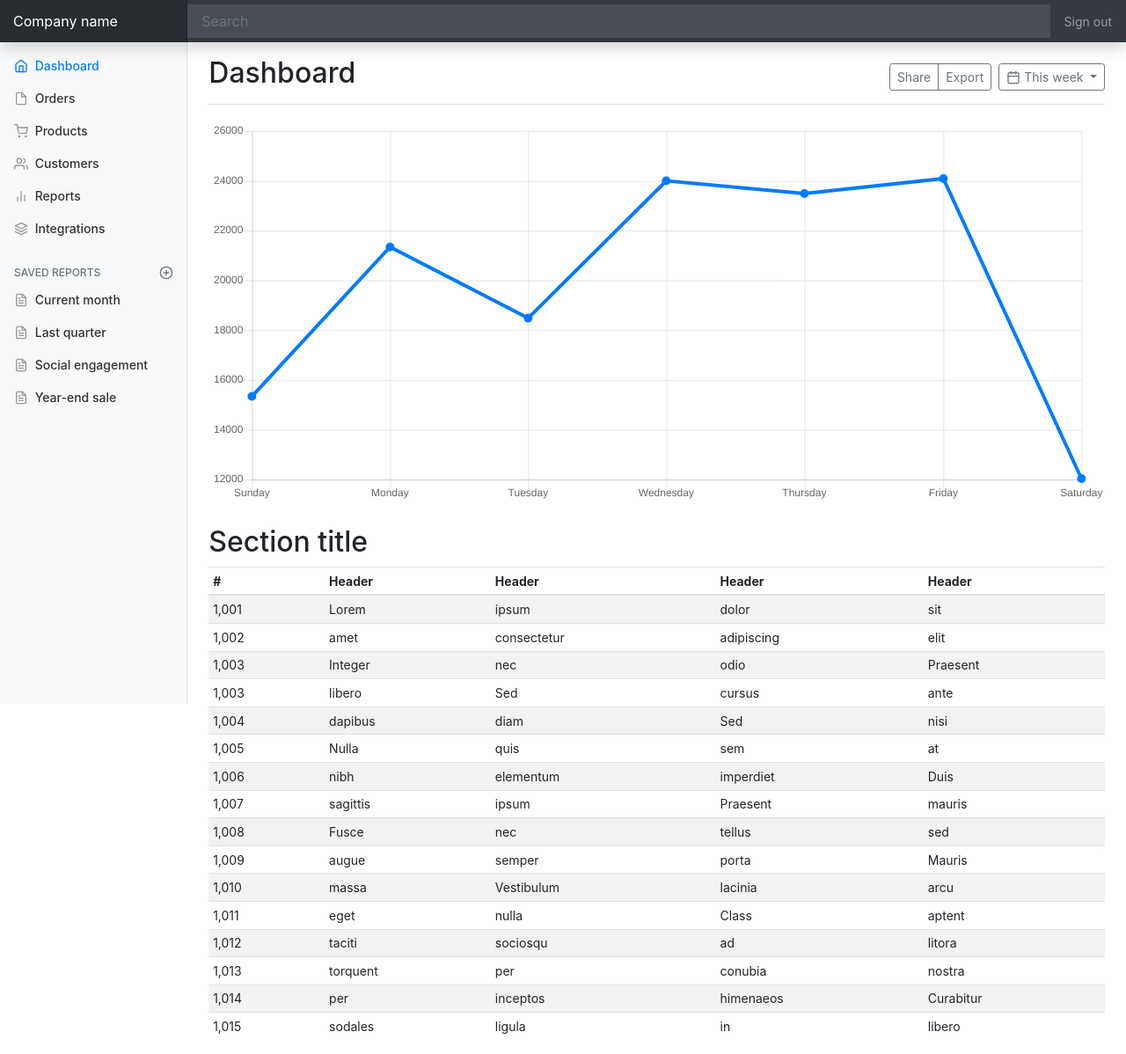
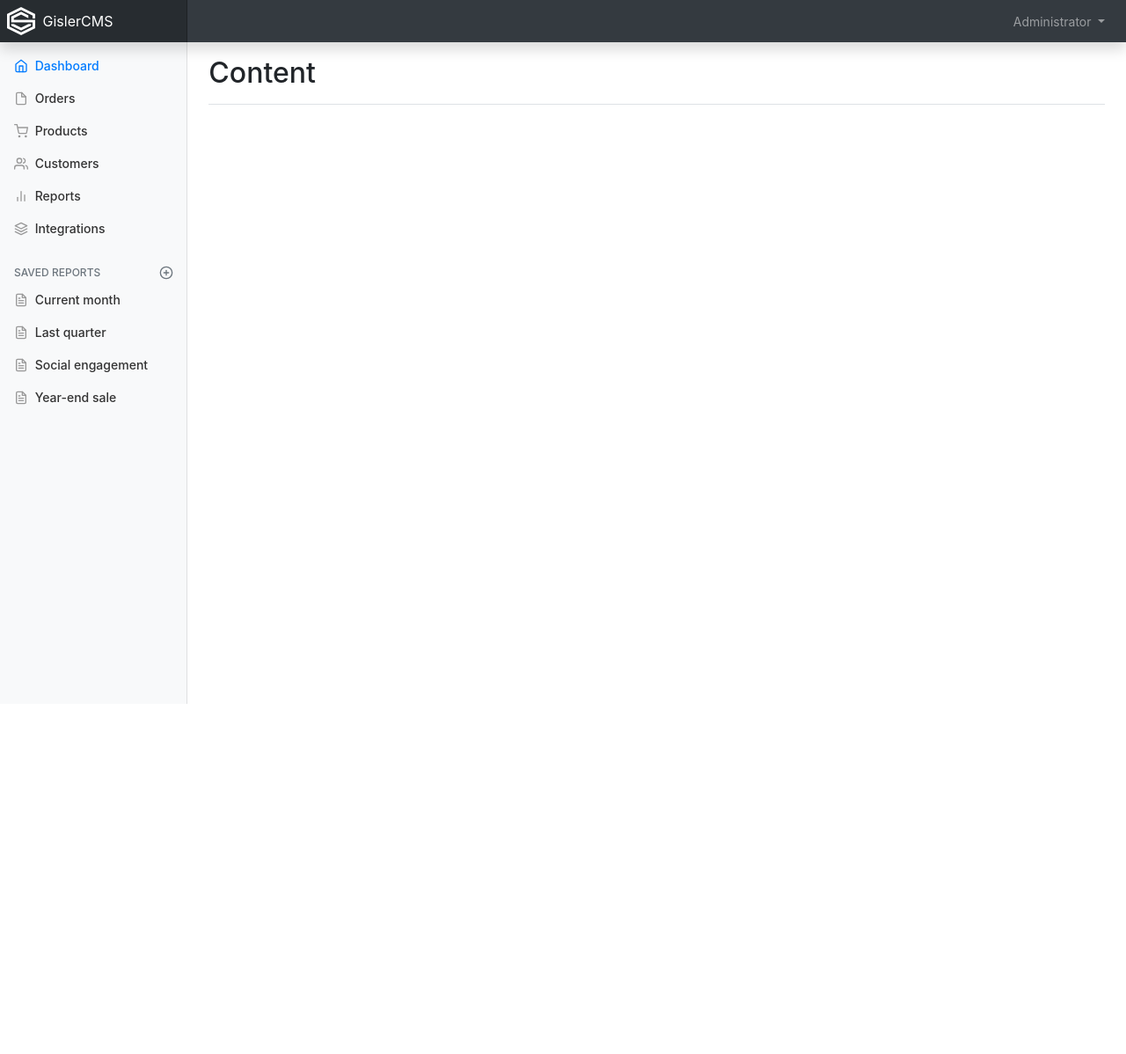
Before and after one commit to dominicgisler/gislercms, a PHP site: template templates/index.twig in a window 1280 px wide. Shown: the whole page at 88% size. After the commit the page ends 800 px from the top, so only its background shows below. Run offline with PHP 8.4, Linux system fonts and the light colour scheme; the template is opened without the code that fills it, so the values that code supplies are empty; some libraries are stand-ins or nearby versions.

Commit message:
changed templates

```diff
--- a/public/js/script.js
+++ b/public/js/script.js
@@ -1,53 +1,9 @@
-/* globals Chart:false, feather:false */
+/* globals feather:false */
 
 (function () {
-  'use strict'
+  'use strict';
 
-  feather.replace()
+  feather.replace();
 
-  // Graphs
-  var ctx = document.getElementById('myChart')
-  // eslint-disable-next-line no-unused-vars
-  var myChart = new Chart(ctx, {
-    type: 'line',
-    data: {
-      labels: [
-        'Sunday',
-        'Monday',
-        'Tuesday',
-        'Wednesday',
-        'Thursday',
-        'Friday',
-        'Saturday'
-      ],
-      datasets: [{
-        data: [
-          15339,
-          21345,
-          18483,
-          24003,
-          23489,
-          24092,
-          12034
-        ],
-        lineTension: 0,
-        backgroundColor: 'transparent',
-        borderColor: '#007bff',
-        borderWidth: 4,
-        pointBackgroundColor: '#007bff'
-      }]
-    },
-    options: {
-      scales: {
-        yAxes: [{
-          ticks: {
-            beginAtZero: false
-          }
-        }]
-      },
-      legend: {
-        display: false
-      }
-    }
-  })
-}())
+
+}());
--- a/templates/layout.twig
+++ b/templates/layout.twig
@@ -14,12 +14,22 @@
     <link href="{{ base_url() }}/css/style.css" rel="stylesheet">
 </head>
 <body>
-<nav class="navbar navbar-dark fixed-top bg-dark flex-md-nowrap p-0 shadow">
-    <a class="navbar-brand col-sm-3 col-md-2 mr-0" href="#">Company name</a>
-    <input class="form-control form-control-dark w-100" type="text" placeholder="Search" aria-label="Search">
+<nav class="navbar navbar-dark navbar-expand-md fixed-top bg-dark flex-md-nowrap p-0 shadow justify-content-between">
+    <a class="navbar-brand col-sm-3 col-md-2 mr-0 p-2" href="{{ base_url() }}">
+        <img src="{{ base_url() }}/img/logo-white-small.png" width="32" height="32">
+        <span class="align-middle ml-1">GislerCMS</span>
+    </a>
     <ul class="navbar-nav px-3">
-        <li class="nav-item text-nowrap">
-            <a class="nav-link" href="#">Sign out</a>
+        <li class="nav-item dropdown">
+            <a class="nav-link dropdown-toggle" href="#" id="navbarDropdown" role="button" data-toggle="dropdown" aria-haspopup="true" aria-expanded="false">
+                Administrator
+            </a>
+            <div class="dropdown-menu dropdown-menu-right" aria-labelledby="navbarDropdown">
+                <a class="dropdown-item" href="#">Profil</a>
+                <a class="dropdown-item" href="#">Einstellungen</a>
+                <div class="dropdown-divider"></div>
+                <a class="dropdown-item" href="#">Abmelden</a>
+            </div>
         </li>
     </ul>
 </nav>
@@ -104,148 +114,7 @@
 
         <main role="main" class="col-md-9 ml-sm-auto col-lg-10 px-4">
             <div class="d-flex justify-content-between flex-wrap flex-md-nowrap align-items-center pt-3 pb-2 mb-3 border-bottom">
-                <h1 class="h2">Dashboard</h1>
-                <div class="btn-toolbar mb-2 mb-md-0">
-                    <div class="btn-group mr-2">
-                        <button type="button" class="btn btn-sm btn-outline-secondary">Share</button>
-                        <button type="button" class="btn btn-sm btn-outline-secondary">Export</button>
-                    </div>
-                    <button type="button" class="btn btn-sm btn-outline-secondary dropdown-toggle">
-                        <span data-feather="calendar"></span>
-                        This week
-                    </button>
-                </div>
-            </div>
-
-            <canvas class="my-4 w-100" id="myChart" width="900" height="380"></canvas>
-
-            <h2>Section title</h2>
-            <div class="table-responsive">
-                <table class="table table-striped table-sm">
-                    <thead>
-                    <tr>
-                        <th>#</th>
-                        <th>Header</th>
-                        <th>Header</th>
-                        <th>Header</th>
-                        <th>Header</th>
-                    </tr>
-                    </thead>
-                    <tbody>
-                    <tr>
-                        <td>1,001</td>
-                        <td>Lorem</td>
-                        <td>ipsum</td>
-                        <td>dolor</td>
-                        <td>sit</td>
-                    </tr>
-                    <tr>
-                        <td>1,002</td>
-                        <td>amet</td>
-                        <td>consectetur</td>
-                        <td>adipiscing</td>
-                        <td>elit</td>
-                    </tr>
-                    <tr>
-                        <td>1,003</td>
-                        <td>Integer</td>
-                        <td>nec</td>
-                        <td>odio</td>
-                        <td>Praesent</td>
-                    </tr>
-                    <tr>
-                        <td>1,003</td>
-                        <td>libero</td>
-                        <td>Sed</td>
-                        <td>cursus</td>
-                        <td>ante</td>
-                    </tr>
-                    <tr>
-                        <td>1,004</td>
-                        <td>dapibus</td>
-                        <td>diam</td>
-                        <td>Sed</td>
-                        <td>nisi</td>
-                    </tr>
-                    <tr>
-                        <td>1,005</td>
-                        <td>Nulla</td>
-                        <td>quis</td>
-                        <td>sem</td>
-                        <td>at</td>
-                    </tr>
-                    <tr>
-                        <td>1,006</td>
-                        <td>nibh</td>
-                        <td>elementum</td>
-                        <td>imperdiet</td>
-                        <td>Duis</td>
-                    </tr>
-                    <tr>
-                        <td>1,007</td>
-                        <td>sagittis</td>
-                        <td>ipsum</td>
-                        <td>Praesent</td>
-                        <td>mauris</td>
-                    </tr>
-                    <tr>
-                        <td>1,008</td>
-                        <td>Fusce</td>
-                        <td>nec</td>
-                        <td>tellus</td>
-                        <td>sed</td>
-                    </tr>
-                    <tr>
-                        <td>1,009</td>
-                        <td>augue</td>
-                        <td>semper</td>
-                        <td>porta</td>
-                        <td>Mauris</td>
-                    </tr>
-                    <tr>
-                        <td>1,010</td>
-                        <td>massa</td>
-                        <td>Vestibulum</td>
-                        <td>lacinia</td>
-                        <td>arcu</td>
-                    </tr>
-                    <tr>
-                        <td>1,011</td>
-                        <td>eget</td>
-                        <td>nulla</td>
-                        <td>Class</td>
-                        <td>aptent</td>
-                    </tr>
-                    <tr>
-                        <td>1,012</td>
-                        <td>taciti</td>
-                        <td>sociosqu</td>
-                        <td>ad</td>
-                        <td>litora</td>
-                    </tr>
-                    <tr>
-                        <td>1,013</td>
-                        <td>torquent</td>
-                        <td>per</td>
-                        <td>conubia</td>
-                        <td>nostra</td>
-                    </tr>
-                    <tr>
-                        <td>1,014</td>
-                        <td>per</td>
-                        <td>inceptos</td>
-                        <td>himenaeos</td>
-                        <td>Curabitur</td>
-                    </tr>
-                    <tr>
-                        <td>1,015</td>
-                        <td>sodales</td>
-                        <td>ligula</td>
-                        <td>in</td>
-                        <td>libero</td>
-                    </tr>
-                    </tbody>
-                </table>
+                <h1 class="h2">Content</h1>
             </div>
         </main>
     </div>
```
Also changed, not shown: public/css/login.css (+77 -19 lines), templates/login.twig (+20 -16 lines), public/img/logo-white-small.png (added).
